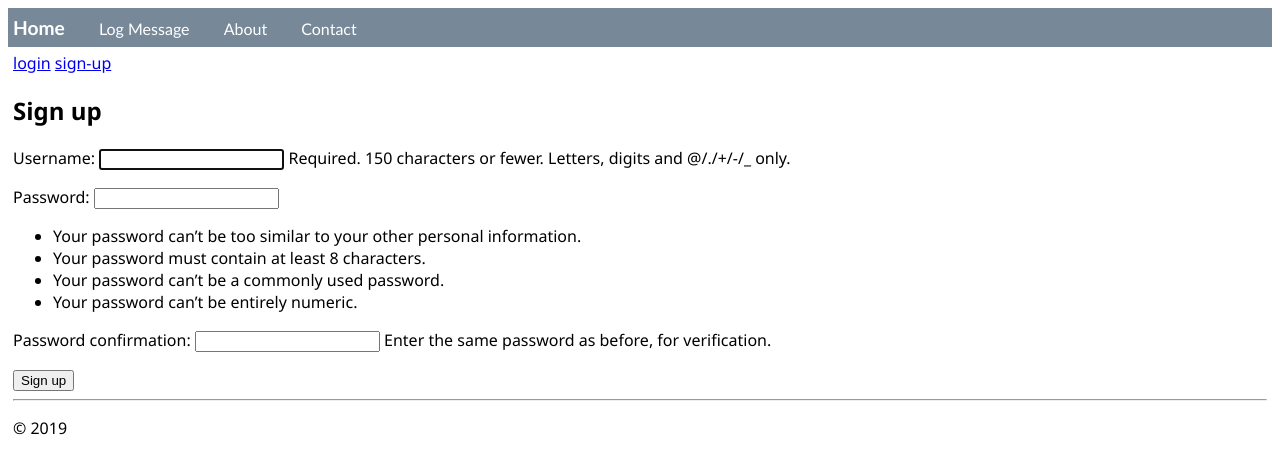
After one commit to i0rz/projectSSE, a Django app: page /signup/ in a window 1280 px wide. The commit adds this page. Shown: the top 474 px of the page. Run offline with Django 3.2, Linux system fonts and the light colour scheme.

Commit message:
added signup page and new user test123 pw Zc5xjUGUhuu5GqJ

```diff
--- /dev/null
+++ b/testing/templates/registration/signup.html
@@ -0,0 +1,13 @@
+<!-- templates/signup.html -->
+{% extends "testing/layout.html" %}
+
+{% block title %}Sign Up{% endblock %}
+
+{% block content %}
+  <h2>Sign up</h2>
+  <form method="post">
+    {% csrf_token %}
+    {{ form.as_p }}
+    <button type="submit">Sign up</button>
+  </form>
+{% endblock %}
--- a/testing/templates/testing/layout.html
+++ b/testing/templates/testing/layout.html
@@ -20,6 +20,7 @@
 <a href="{% url 'logout' %}">logout</a>
 {% else %}
 <a href="{% url 'login' %}">login</a>
+<a href="{% url 'signup' %}">sign-up</a>
 {% endif %}
     {% block content %}
     {% endblock %}
--- a/testing/urls.py
+++ b/testing/urls.py
@@ -17,6 +17,7 @@ urlpatterns = [
     path("testing/<name>", views.hello_there, name="hello_there"),
     path("log/", views.log_message, name="log"),
     path("admin/", admin.site.urls),
+    path('signup/', views.SignUp.as_view(), name='signup'),
     #first arg is a route "hello/" that accepts a variable string called name,
     #the string is passed to the views.hello_there
 ]
--- a/testing/views.py
+++ b/testing/views.py
@@ -7,6 +7,9 @@ from django.contrib import messages
 from django.contrib.auth import update_session_auth_hash
 from django.contrib.auth.forms import PasswordChangeForm
 from django.shortcuts import render, redirect
+from django.contrib.auth.forms import UserCreationForm
+from django.urls import reverse_lazy
+from django.views import generic
 import re
 
 from datetime import datetime
@@ -48,6 +51,10 @@ def hello_there(request, name):
         }
     )
 
+class SignUp(generic.CreateView):
+    form_class = UserCreationForm
+    success_url = reverse_lazy('login')
+    template_name = 'registration/signup.html'
 
     # now = datetime.now()
     # formatted_now = now.strftime("%A, %d %B, %Y at %X")
```
